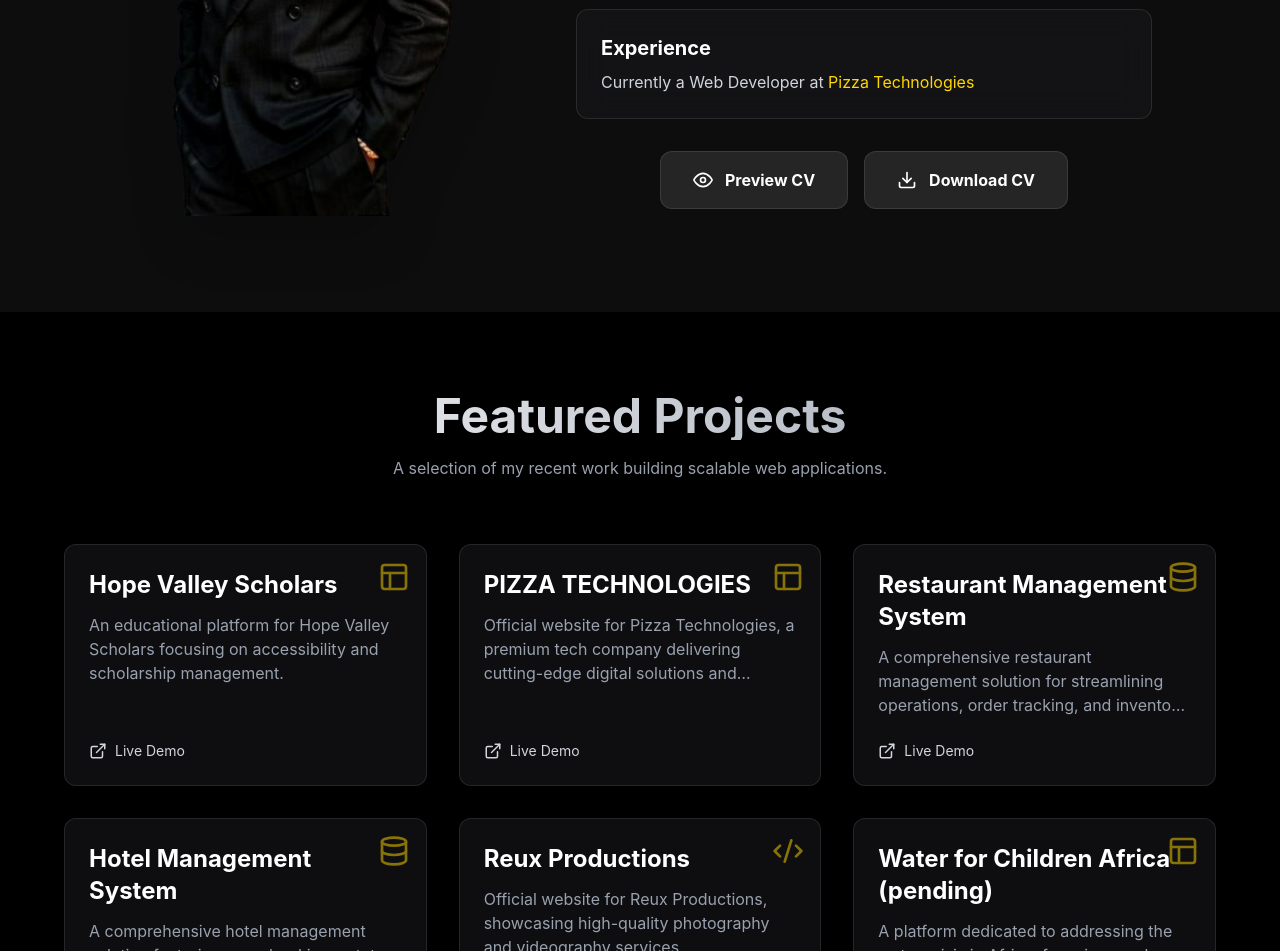
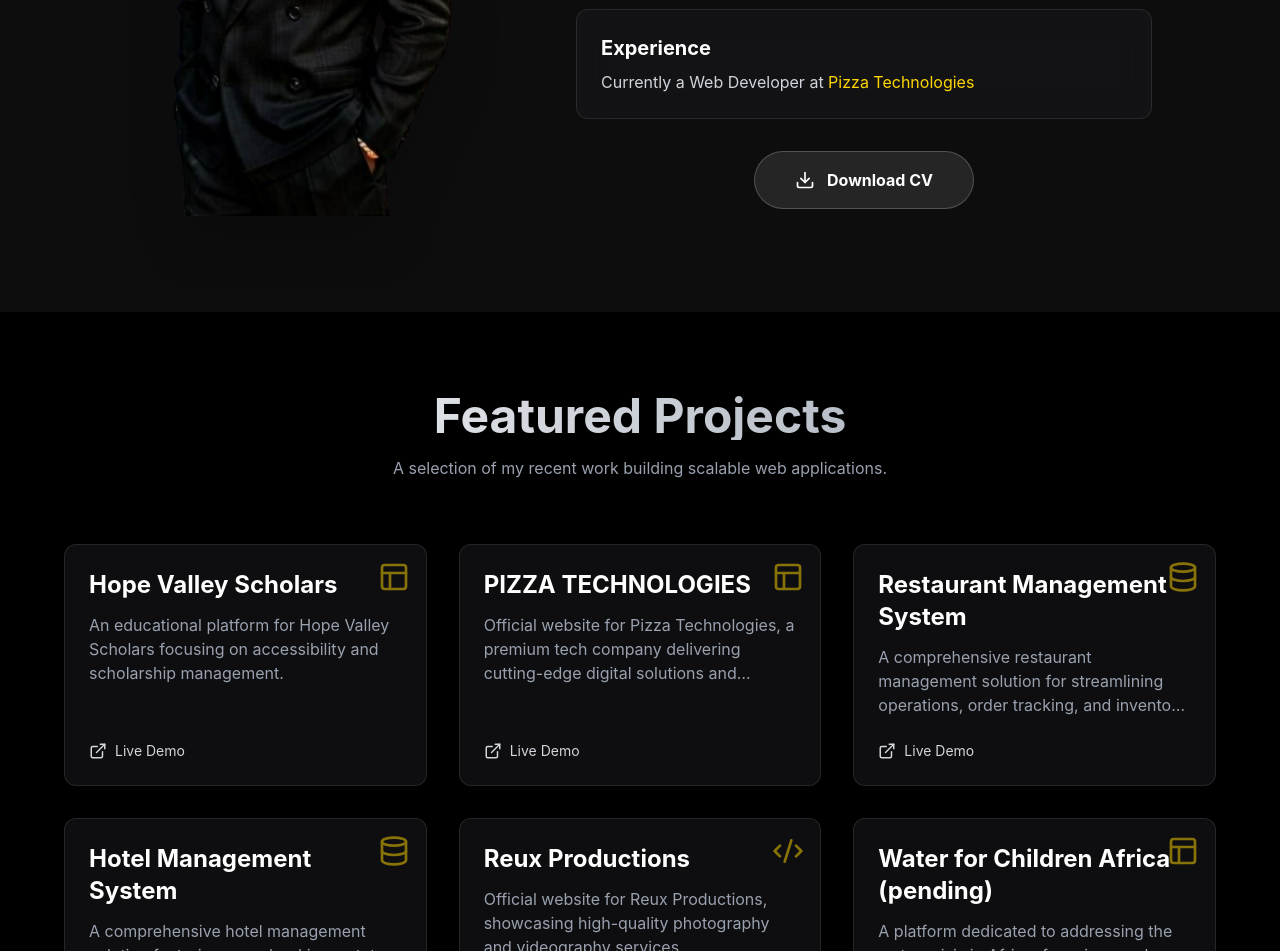
Before and after one commit to Fidelkyalo/Fidel_Portfolio, a React (Vite) app: page / in a window 1280 px wide. Shown: the part 1417-2368 px from the top of the page. Built offline with nearby package versions, Linux system fonts and the light colour scheme.

Commit message:
Remove Preview CV button, style Download CV as oval with gold hover

```diff
--- a/src/App.jsx
+++ b/src/App.jsx
@@ -218,17 +218,8 @@ function App() {
               <div className="flex flex-wrap justify-center gap-4">
                 <a
                   href="/FIDEL KYALO MUTUNGA CV.pdf"
-                  target="_blank"
-                  rel="noopener noreferrer"
-                  className="flex items-center gap-3 px-8 py-4 bg-white/10 hover:bg-white/20 text-white font-bold rounded-xl transition-all duration-300 transform hover:scale-105 border border-white/10 hover:border-white/30"
-                >
-                  <svg xmlns="http://www.w3.org/2000/svg" width="20" height="20" viewBox="0 0 24 24" fill="none" stroke="currentColor" strokeWidth="2" strokeLinecap="round" strokeLinejoin="round"><path d="M1 12s4-8 11-8 11 8 11 8-4 8-11 8-11-8-11-8z" /><circle cx="12" cy="12" r="3" /></svg>
-                  Preview CV
-                </a>
-                <a
-                  href="/FIDEL KYALO MUTUNGA CV.pdf"
                   download
-                  className="flex items-center gap-3 px-8 py-4 bg-white/10 hover:bg-gold text-white hover:text-black font-bold rounded-xl transition-all duration-300 transform hover:scale-105 border border-white/10 hover:border-gold"
+                  className="flex items-center gap-3 px-10 py-4 bg-white/10 hover:bg-gold text-white hover:text-black font-bold rounded-full transition-all duration-300 transform hover:scale-105 border border-white/20 hover:border-gold"
                 >
                   <Download size={20} />
                   Download CV
```
